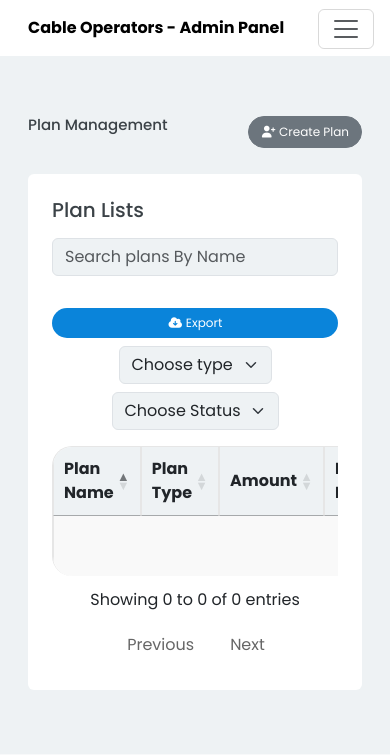
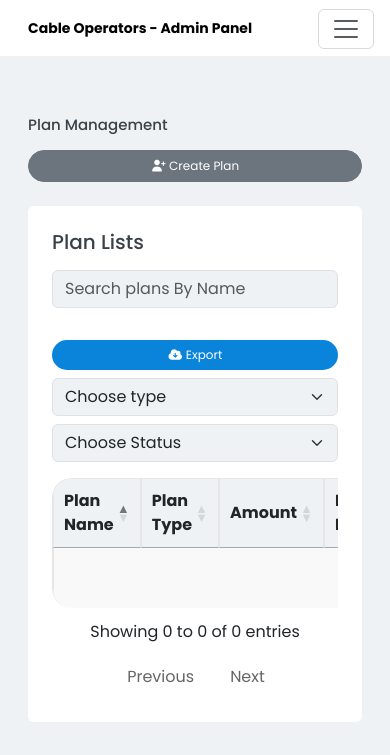
Before and after one commit to developer-tvc/Cable-Operator-Platform, a Django app: page /plans/plans/ in a window 390 px wide. Shown: the top 755 px of the page. Run offline with Django 3.2, Linux system fonts and the light colour scheme; data that the repository does not hold is empty; some libraries are stand-ins or nearby versions.

Commit message:
CSS changes

```diff
--- a/static/css/main.css
+++ b/static/css/main.css
@@ -67,6 +67,9 @@
   background-color: #0a84da;
   border: none;
 }
+.title{
+  font-size: 20px;
+}
 .active-badge {
   background-color: #e5fff3;
   border: 1px solid #08ae7f;
@@ -74,8 +77,8 @@
   padding: 8px;
   border-radius: 20px;
   font-size: 11px;
-  display:flex;
-  align-items:center
+  display:inline-flex;
+  align-items:center;
   font-weight: bold;
 }
 .inactive-badge {
@@ -85,12 +88,12 @@
   border-radius: 20px;
   padding: 8px;
   font-size: 11px;
-  display:flex;
+  display:inline-flex;
   align-items:center
   font-weight: bold;
 }
 table.dataTable th.dt-type-numeric, table.dataTable th.dt-type-date, table.dataTable td.dt-type-numeric, table.dataTable td.dt-type-date {
-    text-align: left;
+    text-align: left!important;
 }
 
 .pending-badge {
@@ -101,7 +104,7 @@ table.dataTable th.dt-type-numeric, table.dataTable th.dt-type-date, table.dataT
   padding: 8px;
   font-weight: bold;
   font-size: 11px;
-  display:flex;
+  display:inline-flex;
   align-items:center
 }
 
@@ -508,7 +511,6 @@ table.dataTable > tbody > tr > th, table.dataTable > tbody > tr > td {
   }
 }
 
-
 @media(min-width:1346px) and (max-width:1525px){
   .mobile-dashboard-font{
     font-size: 16px;
@@ -527,7 +529,7 @@ table.dataTable > tbody > tr > th, table.dataTable > tbody > tr > td {
   }
 
   .logo-font {
-    font-size: 16px;
+    font-size: 14px;
   }
   .success-payment-card {
     width: auto;
@@ -563,13 +565,18 @@ table.dataTable > tbody > tr > th, table.dataTable > tbody > tr > td {
     width: 100%;
   }
 }
+@media(max-width:540px){
+.mobile-customer-header{
+  width: 100%;
+}
 
-@media(max-width:540px){
+.mobile-customer-header .btn{
+  width: 100%;
+}
 .filters-button-section{
  flex-direction:column;
 }
-.export-btn{width:100%}
-.export-btn a{width:100%}
-.filter-icon{display:none!important;}
-.plan-status-type{width:100%!important;}
+.export-btn{width:100%!important;}
+.export-btn a{width:100%!important}
+.plan-status-type{width:100%!important}
 }
--- a/templates/dashboard/Customer-Management.html
+++ b/templates/dashboard/Customer-Management.html
@@ -7,9 +7,9 @@
 <!--Main Section-->
 <div class="container-fluid">
     <div class="table-section p-3">
-        <div class="d-flex justify-content-between mb-4 header-section">
+        <div class="d-flex justify-content-between mb-4 header-section flex-wrap">
             <h4 class="text-gray mb-3 title">Customer Management</h4>
-            <div>
+            <div class="mobile-customer-header">
                 <button type="button" class="btn btn-secondary" data-bs-toggle="modal" data-bs-target="#createUser"><i
                         class="fa-solid fa-user-plus"></i> Create Customer</button>
             </div>
--- a/templates/plans/plan-management.html
+++ b/templates/plans/plan-management.html
@@ -7,9 +7,9 @@
 <!--Main Section-->
 <div class="container-fluid">
   <div class="table-section p-3">
-    <div class="d-flex justify-content-between mb-4 header-section">
+    <div class="d-flex justify-content-between mb-4 header-section flex-wrap">
       <h4 class="text-gray mb-3 title">Plan Management</h4>
-      <div>
+      <div class="mobile-customer-header">
         <button type="button" class="btn btn-secondary" data-bs-toggle="modal" data-bs-target="#createplan"><i
             class="fa-solid fa-user-plus"></i> Create Plan</button>
       </div>
@@ -31,8 +31,9 @@
             </a>
           </div>
 
-          <div class="d-flex gap-2 align-items-center">
-            <i class="fa-solid fa-filter text-gray filter-icon"></i>
+          <div class="d-flex gap-2 align-items-center plan-status-type">
+<!--            <i class="fa-solid fa-filter text-gray filter-icon"></i>-->
+            <div class="plan-status-type">
             <form method="get" class="d-inline">
               <select name="type" class="form-select bg-light-blue plan-status-type" onchange="this.form.submit()">
                 <option value="">Choose type</option>
@@ -41,8 +42,9 @@
                 </option>
               </select>
             </form>
+            </div>
           </div>
-          <div>
+          <div class="plan-status-type">
             <form method="get" class="d-inline">
               <select name="status" class="form-select bg-light-blue plan-status-type" onchange="this.form.submit()">
                 <option value="">Choose Status</option>
```
